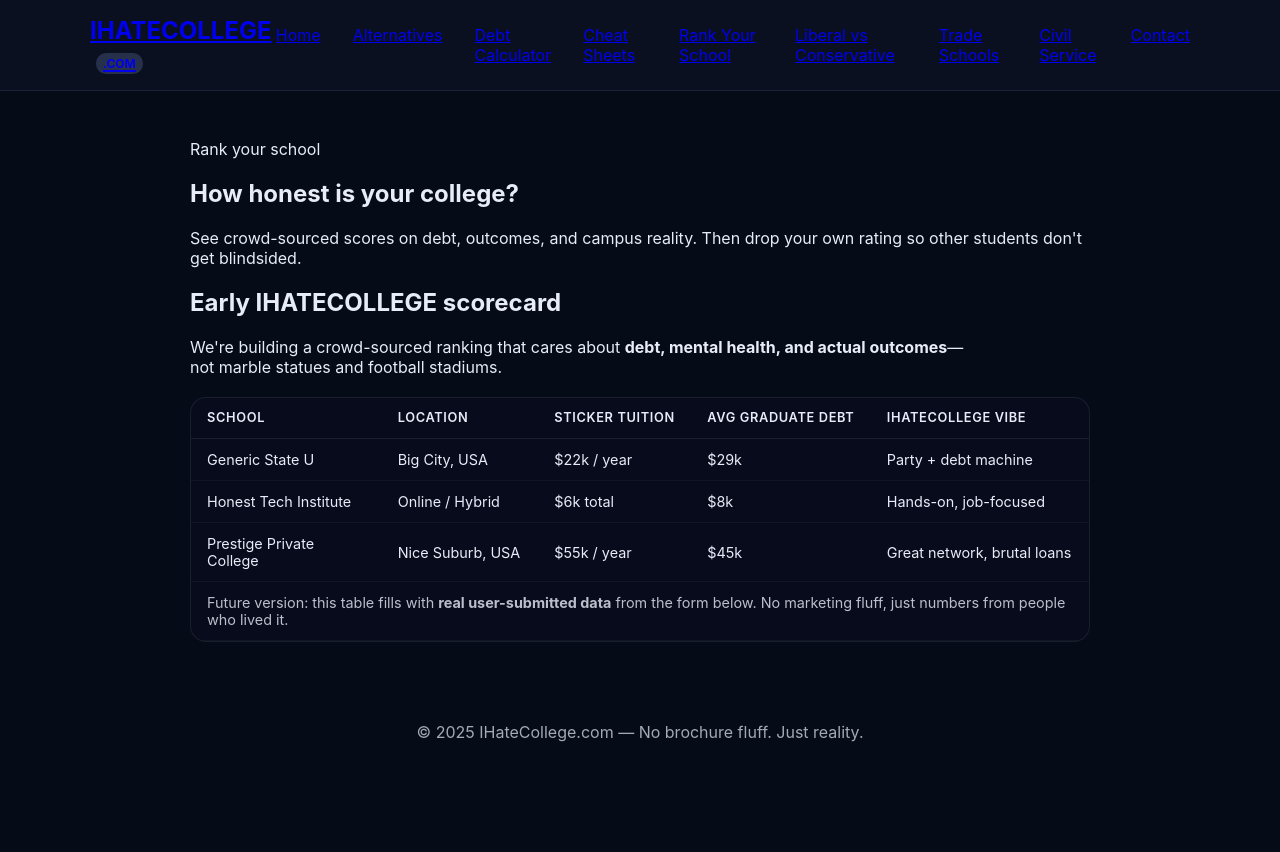
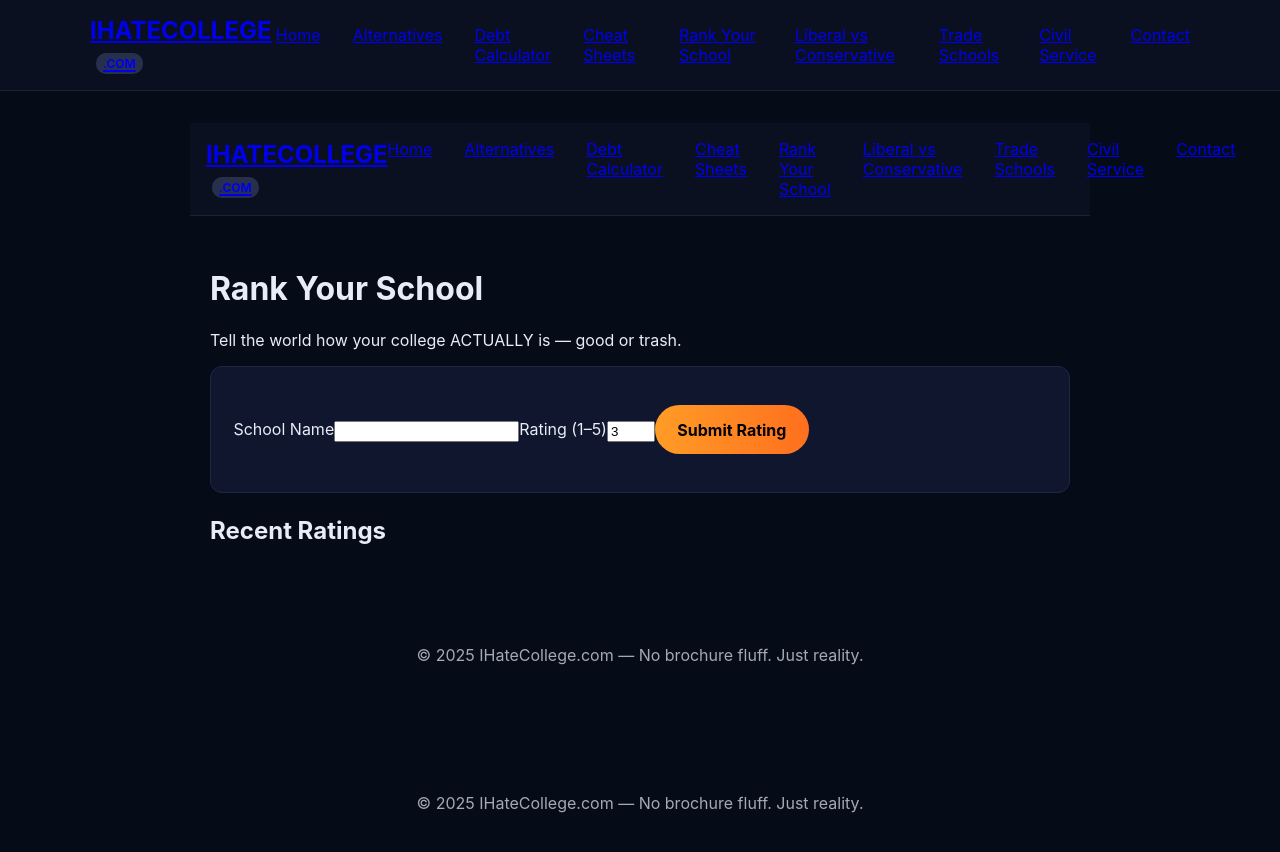
Before and after one commit to placebetsai/Ihatecollege, a Next.js app: page /rank-your-school in a window 1280 px wide. Shown: the top 852 px of the page. Before the commit the page ends 800 px from the top, so only its background shows below. Built offline with nearby package versions, Linux system fonts and the light colour scheme.

Commit message:
Update rank-your-school.js

```diff
--- a/pages/rank-your-school.js
+++ b/pages/rank-your-school.js
@@ -1,26 +1,54 @@
-import Head from "next/head";
-import RankCollege from "../components/RankCollege";
+import { useState } from "react";
+import Layout from "../components/Layout";
 
-export default function RankYourSchoolPage() {
+export default function RankYourSchool() {
+  const [school, setSchool] = useState("");
+  const [rating, setRating] = useState(3);
+  const [list, setList] = useState([]);
+
+  const submit = () => {
+    if (!school) return;
+    const updated = [...list, { school, rating }];
+    setList(updated);
+    setSchool("");
+    setRating(3);
+  };
+
   return (
-    <>
-      <Head>
-        <title>Rank Your School | IHATECOLLEGE.COM</title>
-      </Head>
+    <Layout title="Rank Your School">
+      <h1>Rank Your School</h1>
+      <p>Tell the world how your college ACTUALLY is — good or trash.</p>
 
-      <section className="section">
-        <p className="eyebrow">Rank your school</p>
-        <h1 className="section-title">How honest is your college?</h1>
-        <p className="section-sub">
-          See crowd-sourced scores on debt, outcomes, and campus reality. Then
-          drop your own rating so other students don&apos;t get blindsided.
-        </p>
-      </section>
+      <div className="card">
+        <label>School Name</label>
+        <input
+          className="input"
+          value={school}
+          onChange={(e) => setSchool(e.target.value)}
+        />
 
-      {/* Your existing ranking component */}
-      <section className="section">
-        <RankCollege />
-      </section>
-    </>
+        <label>Rating (1–5)</label>
+        <input
+          className="input"
+          type="number"
+          min="1"
+          max="5"
+          value={rating}
+          onChange={(e) => setRating(e.target.value)}
+        />
+
+        <div className="btn" onClick={submit}>
+          Submit Rating
+        </div>
+      </div>
+
+      <h2>Recent Ratings</h2>
+
+      {list.map((s, i) => (
+        <div key={i} className="card">
+          <strong>{s.school}</strong> — Rated {s.rating}/5
+        </div>
+      ))}
+    </Layout>
   );
 }
```
